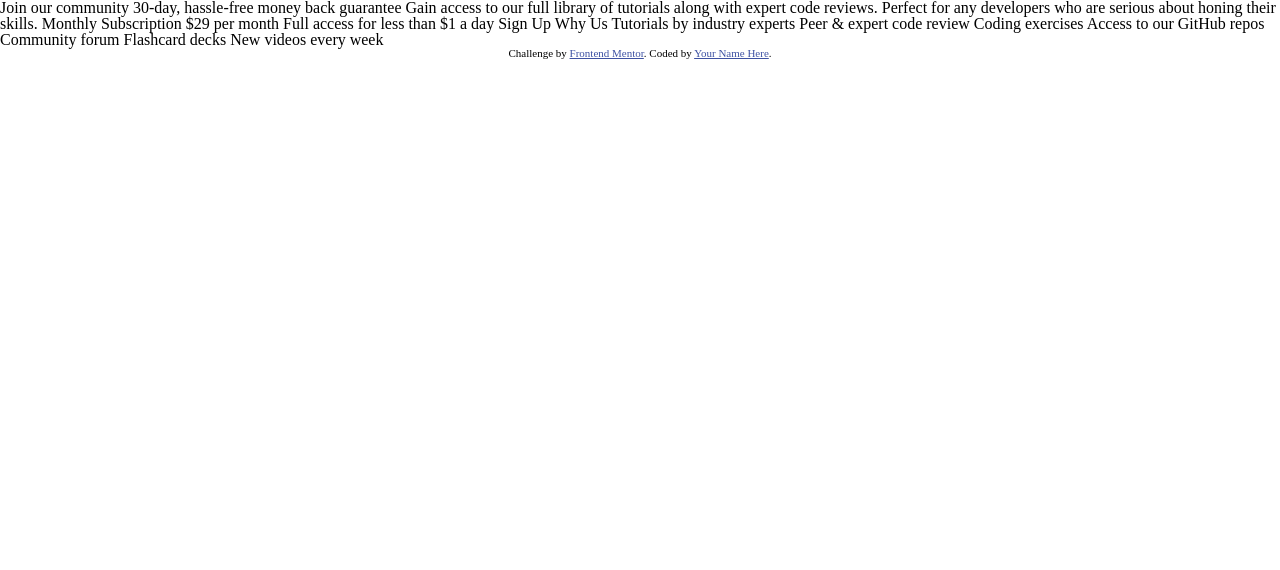
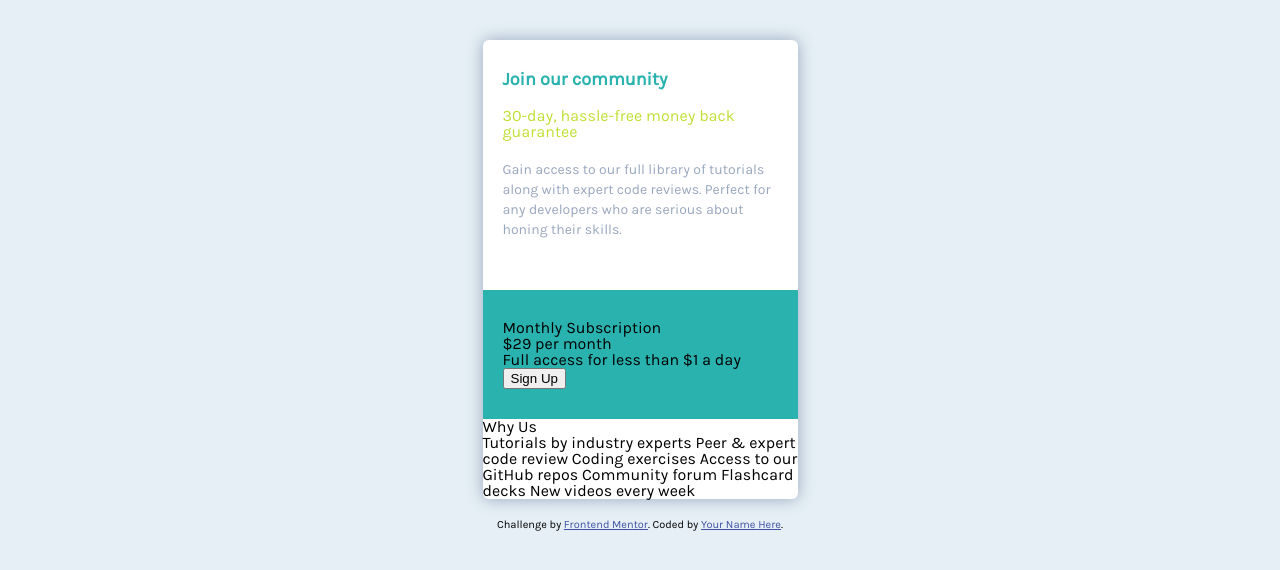
Before and after one commit to lucasrrocha/singleprice, a plain HTML site: page index.html in a window 1280 px wide. Drawn offline with Linux system fonts and the light colour scheme.

Commit message:
Implementation of the first part

```diff
--- /dev/null
+++ b/css/components/banner.css
@@ -0,0 +1,32 @@
+.banner {
+    width: 100%;
+    background-color: #FFF;
+    /* padding: 30px 20px; */
+    margin-top: 40px;
+    border-radius: 6px;
+    box-shadow: 0 0 1em var(--grayish-blue);
+}
+
+.title {
+    color: var(--cyan);
+    font-weight: 700;
+    font-size: 18px;
+    margin-bottom: 20px;
+
+}
+
+.subtitle {
+    color: var(--bright-yellow);
+    margin-bottom: 20px;
+    font-weight: 400;
+}
+
+.content {
+    color: var(--grayish-blue);
+    font-size: 14px;
+    line-height: 20px;
+}
+
+.teste {
+    padding: 30px 20px;
+}
--- /dev/null
+++ b/css/components/footer.css
@@ -0,0 +1,8 @@
+/* Feel free to remove these styles or customise in your own stylesheet 👍 */
+
+.attribution { font-size: 11px; text-align: center; }
+.attribution a { color: hsl(228, 45%, 44%); }
+
+footer {
+    margin-top: 20px;
+}
--- /dev/null
+++ b/css/components/price.css
@@ -0,0 +1,4 @@
+.price {
+    background-color: var(--cyan);
+    margin-top: 20px;
+}
--- /dev/null
+++ b/css/containers/container.css
@@ -0,0 +1,41 @@
+*, *:before, *:after {
+    -webkit-box-sizing: border-box;
+    -moz-box-sizing: border-box;
+    box-sizing: border-box;
+  }
+
+  .container {
+      width: 375px;
+      margin: 0 auto;
+      padding: 0px;
+      position: relative;
+  }
+
+  .container:after, .container:before {
+      content: " ";
+      display: table;
+  }
+
+  .container:after {
+      clear: both;
+  }
+
+  .grid-1, .grid-2, .grid-3, .grid-4, .grid-5, .grid-6, .grid-7, .grid-8, .grid-9, .grid-10, .grid-11, .grid-12, .grid-13, .grid-14, .grid-15, .grid-16, .grid-1-3 {
+	/* float: left; */
+	margin-left: 30px;
+	margin-right: 30px;
+}
+
+.grid-1 	{width: 11.25px;}
+.grid-2 	{width: 42.5px;}
+.grid-3 	{width: 73.75px;}
+.grid-4 	{width: 105px;}
+.grid-5 	{width: 136.25px;}
+.grid-6 	{width: 167.5px;}
+.grid-7 	{width: 198.75px;}
+.grid-8 	{width: 230px;}
+.grid-9 	{width: 261.25px;}
+.grid-10 	{width: 292.5px;}
+.grid-11 	{width: 323.75px;}
+.grid-12 	{width: 315px;}
+.grid-1-3	{width: 118.33px;}
--- /dev/null
+++ b/css/elements/base.css
@@ -0,0 +1,8 @@
+html, body {
+    height: 100%;
+}
+
+body {
+    background-color: var(--light-gray);
+    font-family: 'Karla';
+}
--- a/css/main.css
+++ b/css/main.css
@@ -1 +1,14 @@
+@import './settings/colors.css';
+@import './settings/gaps.css';
+@import './settings/fonts.css';
+
 @import './reset.css';
+
+@import './elements/base.css';
+
+@import './components/banner.css';
+@import './components/price.css';
+@import './components/footer.css';
+
+
+@import './containers/container.css';
--- /dev/null
+++ b/css/settings/colors.css
@@ -0,0 +1,14 @@
+:root {
+
+/* Colors */
+
+/* Primary */
+
+--cyan: hsl(179, 62%, 43%);
+--bright-yellow: hsl(71, 73%, 54%);
+
+/* Neutral */
+
+--light-gray: hsl(204, 43%, 93%);
+--grayish-blue: hsl(218, 22%, 67%);
+}
--- /dev/null
+++ b/css/settings/fonts.css
@@ -0,0 +1,20 @@
+@font-face {
+	font-family: 'KarlaBold';
+	src: url("../../fonts/Karla-Bold.ttf");
+	font-size: 1em;
+}
+@font-face {
+	font-family: 'KarlaBoldItalic';
+	src: url("../../fonts/Karla-BoldItalic.ttf");
+	font-size: 1em;
+}
+@font-face {
+	font-family: 'KarlaItalic';
+	src: url("../../fonts/Karla-Italic.ttf");
+	font-size: 1em;
+}
+@font-face {
+	font-family: 'Karla';
+	src: url("../../fonts/Karla-Regular.ttf");
+	font-size: 1em;
+}
--- a/index.html
+++ b/index.html
@@ -10,30 +10,37 @@
 
   <link rel="stylesheet" href="./css/main.css">
 
-  <!-- Feel free to remove these styles or customise in your own stylesheet 👍 -->
+
   <style>
-    .attribution { font-size: 11px; text-align: center; }
-    .attribution a { color: hsl(228, 45%, 44%); }
+
   </style>
 </head>
 <body>
-  Join our community
+  <section class="container">
+    <div class="banner grid-12">
+      <div class="teste">
+      <h1 class="title">Join our community</h1>
 
-  30-day, hassle-free money back guarantee
+      <h2 class="subtitle">30-day, hassle-free money back guarantee</h2>
 
+      <p class="content">
         Gain access to our full library of tutorials along with expert code reviews.
         Perfect for any developers who are serious about honing their skills.
+      </p>
+    </div>
+      <div class="price">
+        <div class="teste">
+          <h2>Monthly Subscription</h2>
 
-  Monthly Subscription
+          <p>&dollar;29 per month</p>
 
-  &dollar;29 per month
+          <p>Full access for less than &dollar;1 a day</p>
 
-  Full access for less than &dollar;1 a day
-
-  Sign Up
-
-  Why Us
-
+          <button>Sign Up</button>
+        </div>
+      </div>
+      <h2>Why Us</h2>
+      <p>
         Tutorials by industry experts
         Peer &amp; expert code review
         Coding exercises
@@ -41,6 +48,8 @@
         Community forum
         Flashcard decks
         New videos every week
+      </p>
+    </div>
 
   <footer>
     <p class="attribution">
```
Also changed, not shown: solution-singleprice/index.html (deleted, +0 -51 lines), css/settings/gaps.css (added), fonts/Karla-Bold.ttf (added), fonts/Karla-BoldItalic.ttf (added), fonts/Karla-Italic.ttf (added), fonts/Karla-Regular.ttf (added), 2 other files. Lines whose indentation alone changed are shown as unchanged.
